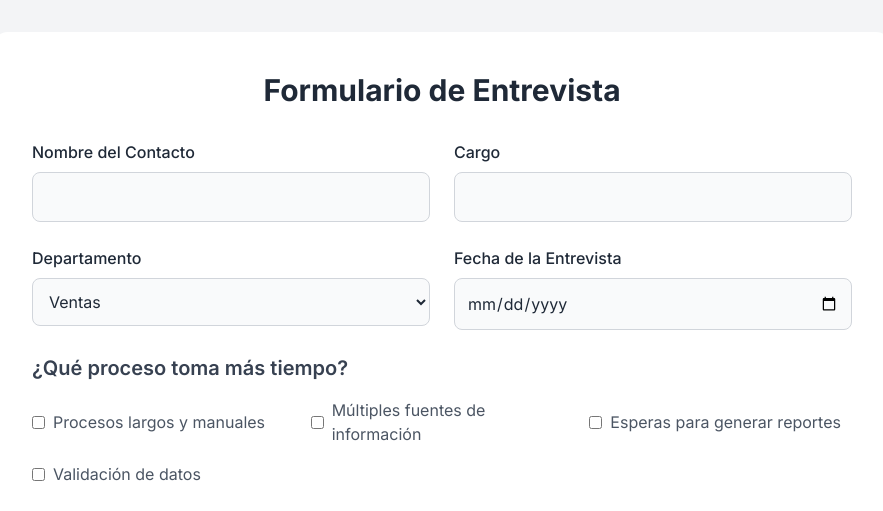
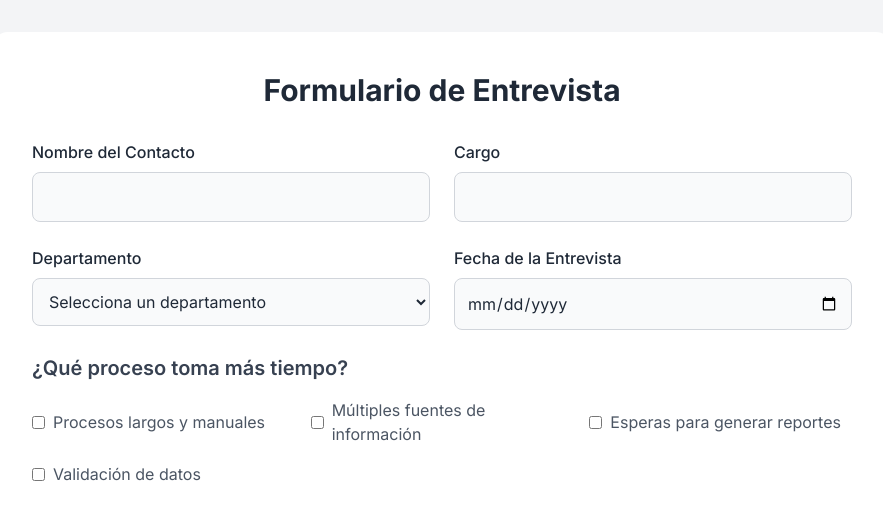
Before and after one commit to MauricioSalinasN/APP-FAYMEX, a Flask app: page / in a window 1280 px wide. Shown: the top 511 px of the page, without its empty margins (198-1081 px from the left). Run offline with Flask 3, Linux system fonts and the light colour scheme; parts of the project's set-up code (start-up, migrations or seed data) failed here and were passed over; some libraries are stand-ins or nearby versions.

Commit message:
Fix: Se actualizó para version anterior

```diff
--- a/templates/datos_entrevista.html
+++ b/templates/datos_entrevista.html
@@ -85,10 +85,22 @@
                     <label for="departamento" class="label-style">Departamento</label>
                     <div class="relative">
                         <select id="departamento" name="departamento" class="input-style" onchange="toggleOtroDepartamento()">
-                            <option value="Ventas">Ventas</option>
-                            <option value="Operaciones">Operaciones</option>
-                            <option value="Marketing">Marketing</option>
-                            <option value="Otro">Otro</option>
+                        <option value="" disabled selected>Selecciona un departamento</option>
+                        <option value="Inteligencia de Negocios">Inteligencia de Negocios</option>
+                        <option value="Recursos Humanos">Recursos Humanos</option>
+                        <option value="Adq Log-Serv Tec">Adq Log-Serv Tec</option>
+                        <option value="Finanzas">Finanzas</option>
+                        <option value="Bodega">Bodega</option>
+                        <option value="Contabilidad">Contabilidad</option>
+                        <option value="Estudio de Propuestas">Estudio de Propuestas</option>
+                        <option value="Oficina Técnica">Oficina Técnica</option>
+                        <option value="Prev Riesgo-Sist Int">Prev Riesgo-Sist Int</option>
+                        <option value="Talleres">Talleres</option>
+                        <option value="Serv Esp Mec">Serv Esp Mec</option>
+                        <option value="Serv Esp Elec">Serv Esp Elec</option>
+                        <option value="Sistemas">Sistemas</option>
+                        <option value="Otro">Otro</option>
+
                         </select>
                     </div>
                 </div>
```
